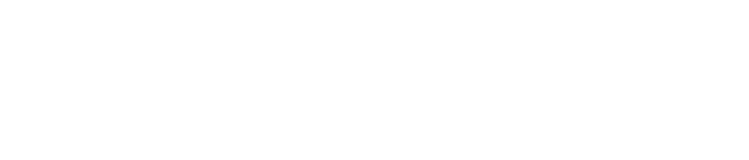
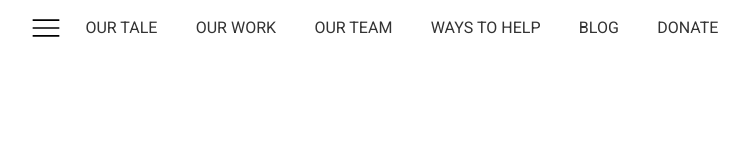
Before and after one commit to SanchakGarg/Pawsitive, a plain HTML site: page Pages-Widgets/header.html in a window 1280 px wide. Shown: the whole page, without its empty margins (25-774 px from the left). Drawn offline with Linux system fonts and the light colour scheme.

Commit message:
add header design

```diff
--- a/Pages-Widgets/header.html
+++ b/Pages-Widgets/header.html
@@ -0,0 +1,15 @@
+<head>
+    <link rel="stylesheet" href="../css/header.css">
+</head>
+
+<body>
+    <div id="head">
+        <img src="../icons/menu.svg">
+        <div>OUR TALE</div>
+        <div>OUR WORK</div>
+        <div>OUR TEAM</div>
+        <div>WAYS TO HELP</div>
+        <div>BLOG</div>
+        <div>DONATE</div>
+    </div>
+</body>
--- a/css/header.css
+++ b/css/header.css
@@ -0,0 +1,27 @@
+@import url('https://fonts.googleapis.com/css2?family=Roboto:ital,wght@0,100;0,300;0,400;0,500;0,700;0,900;1,100;1,300;1,400;1,500;1,700;1,900&display=swap');
+
+#head {
+    max-width: 100vw;
+    height: 5vh;
+    display: flex;
+    flex-direction: row;
+    padding-top: 1vh;
+    padding-bottom: 1vh;
+    padding-left: 4vw;
+
+}
+#head div{
+    padding-left: 1.5vw;
+    padding-right: 1.5vw;
+    display: flex;
+    flex-direction: column;
+    justify-content: center;
+    font-weight:400;
+    font-size: 16px;
+    line-height: 18.75px;
+    font-family: "Roboto", sans-serif;
+    color: #333333;
+}
+body {
+    margin: 0;
+}
--- a/css/main.css
+++ b/css/main.css
@@ -0,0 +1,5 @@
+#head {
+    max-width: 100vw;
+    height: 10vh;
+    background-color: wheat;
+}
```
Also changed, not shown: index.html (+6 -0 lines), icons/menu.svg (added).
